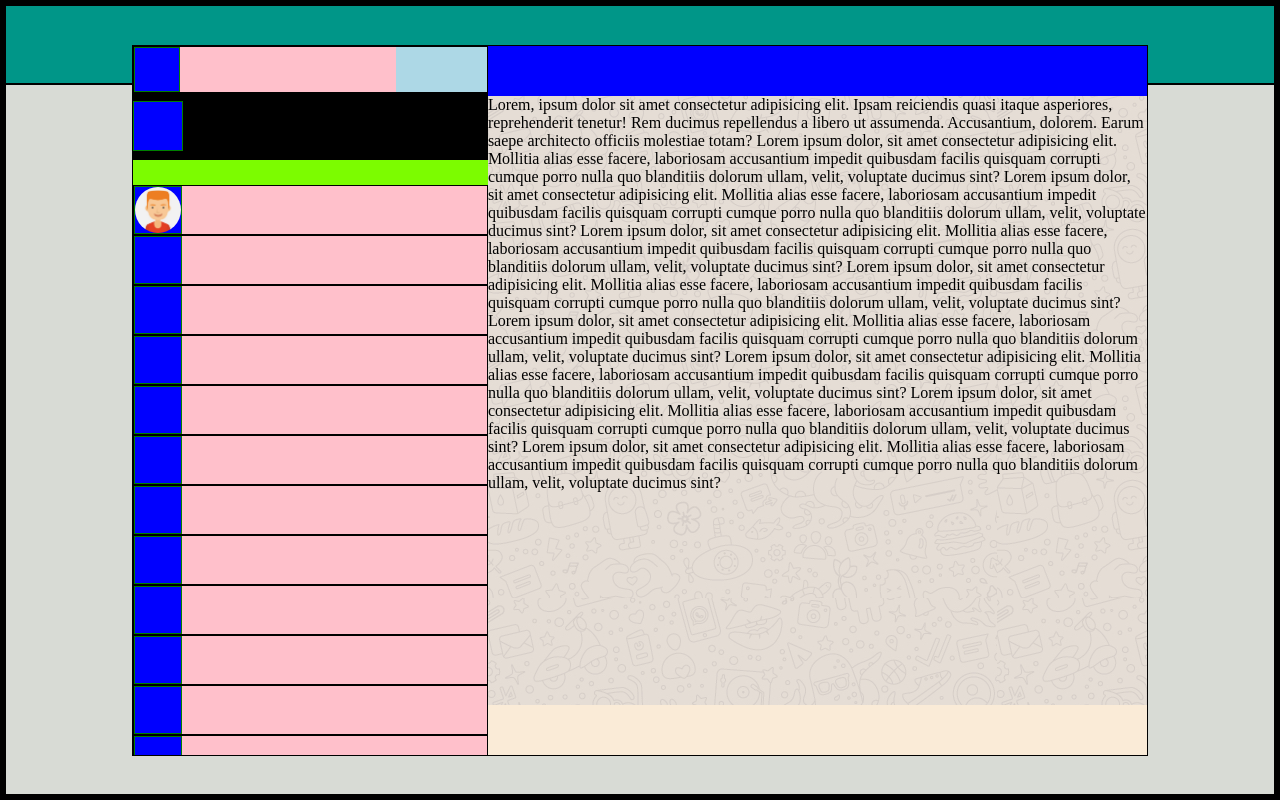
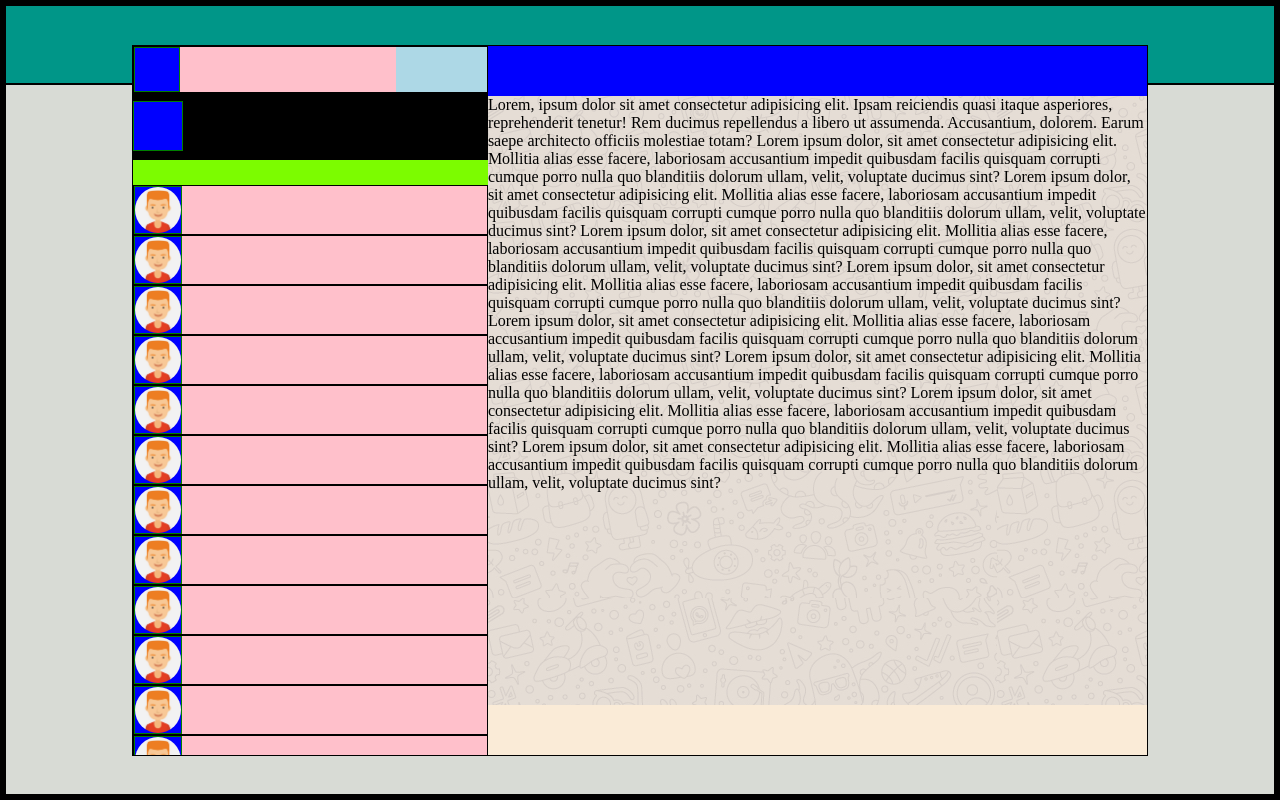
Before and after one commit to francesco-mauro/Boolzapp-Layout, a plain HTML site: page index.html in a window 1280 px wide. Drawn offline with Linux system fonts and the light colour scheme.

Commit message:
add: last push

```diff
--- a/index.html
+++ b/index.html
@@ -50,12 +50,14 @@
                     </div>
                     <div class="left-text-block">
                         <div class="pic-block">
+                            <img src="./img/avatar_1.jpg" alt="">
 
                         </div>
 
                     </div>
                     <div class="left-text-block">
                         <div class="pic-block">
+                            <img src="./img/avatar_1.jpg" alt="">
 
                         </div>
 
@@ -63,54 +65,63 @@
 
                     <div class="left-text-block">
                         <div class="pic-block">
+                            <img src="./img/avatar_1.jpg" alt="">
 
                         </div>
 
                     </div>
                     <div class="left-text-block">
                         <div class="pic-block">
+                            <img src="./img/avatar_1.jpg" alt="">
 
                         </div>
 
                     </div>
                     <div class="left-text-block">
                         <div class="pic-block">
+                            <img src="./img/avatar_1.jpg" alt="">
 
                         </div>
 
                     </div>
                     <div class="left-text-block">
                         <div class="pic-block">
+                            <img src="./img/avatar_1.jpg" alt="">
 
                         </div>
 
                     </div>
                     <div class="left-text-block">
                         <div class="pic-block">
+                            <img src="./img/avatar_1.jpg" alt="">
 
                         </div>
 
                     </div>
                     <div class="left-text-block">
                         <div class="pic-block">
+                            <img src="./img/avatar_1.jpg" alt="">
 
                         </div>
 
                     </div>
                     <div class="left-text-block">
                         <div class="pic-block">
+                            <img src="./img/avatar_1.jpg" alt="">
 
                         </div>
 
                     </div>
                     <div class="left-text-block">
                         <div class="pic-block">
+                            <img src="./img/avatar_1.jpg" alt="">
 
                         </div>
 
                     </div>
                     <div class="left-text-block">
                         <div class="pic-block">
+                            <img src="./img/avatar_1.jpg" alt="">
 
                         </div>
 
```
